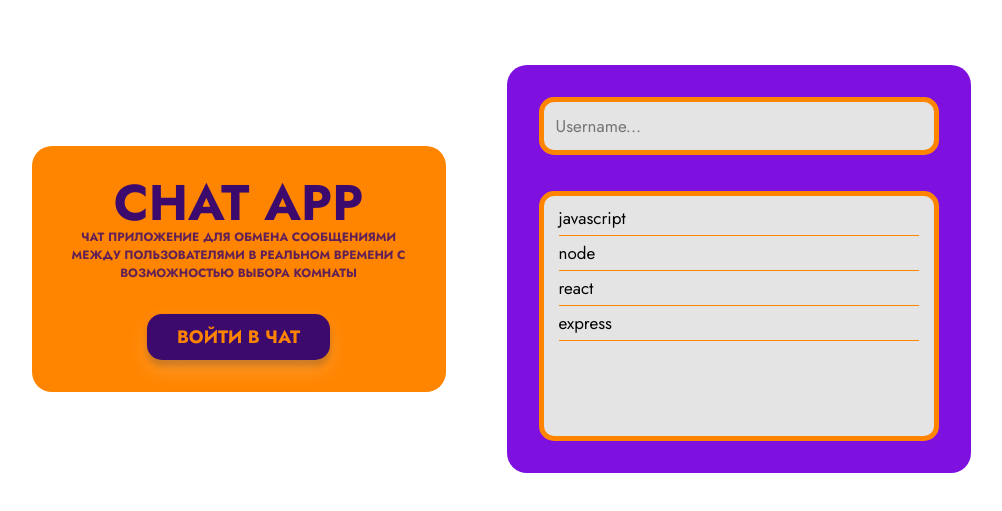
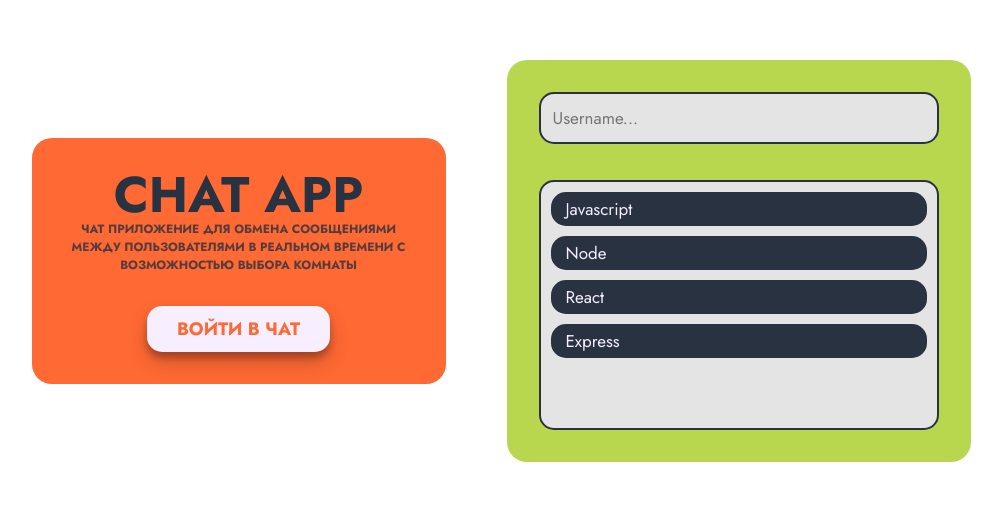
Before and after one commit to troyanskii-vladimir/realtime-chat-app, a React (Vite) app in the folder client/: page / in a window 1280 px wide. Shown: the part 139-650 px from the top of the page, without its empty margins (139-1141 px from the left). Built offline with nearby package versions, Linux system fonts and the light colour scheme; no server answers.

Commit message:
Вносит правки в дизайн главной страницы

```diff
--- a/client/index.html
+++ b/client/index.html
@@ -7,7 +7,11 @@
     <link rel="preconnect" href="https://fonts.googleapis.com">
     <link href="https://fonts.googleapis.com/css2?family=Jost:wght@400;700&display=swap" rel="stylesheet">
     <link rel="preconnect" href="https://fonts.gstatic.com" crossorigin>
-    <style>*: {box-sizing: border-box;}</style>
+    <style type="text/css">
+      body {
+        margin: 0;
+      }
+    </style>
   </head>
   <body>
     <div id="root"></div>
--- a/client/src/pages/home-page/home-page.tsx
+++ b/client/src/pages/home-page/home-page.tsx
@@ -52,7 +52,7 @@ function HomePage({userName, setUserName, room, setRoom, socket}: HomePageProps)
                 <input id={`radio-${index}`} type="radio" name="radio" value={obj} onChange={(evt) => {
                   setRoom(evt.target.value);
                 }} />
-                <label htmlFor={`radio-${index}`}>{obj}</label>
+                <label htmlFor={`radio-${index}`}>{`${obj[0].toLocaleUpperCase()}${obj.slice(1)}`}</label>
               </div>
             );
           })
--- a/client/src/pages/home-page/home.module.css
+++ b/client/src/pages/home-page/home.module.css
@@ -8,19 +8,20 @@
   box-sizing: border-box;
   max-width: 1000px;
   margin: auto;
+  background: rgba(0, 0, 0, 0);
 }
 .textContainer {
   width: 35%;
   margin: 0 auto 0 auto;
   padding: 32px;
-  background: rgba(255, 133, 0, 1.0);
+  background: rgba(255, 105, 51, 1);
   border-radius: 20px;
 }
 .mainTitle {
   font-family: 'Jost', sans-serif;
   font-weight: 700;
   font-style: normal;
-  color: #3C096C;
+  color: rgba(41, 50, 65, 1);
   font-size: 50px;
   letter-spacing: 0em;
   text-transform: uppercase;
@@ -29,12 +30,11 @@
   margin: 0;
 }
 .description {
-  color: red;
   font-family: 'Jost', sans-serif;
   font-weight: 700;
   font-size: 12px;
   text-transform: uppercase;
-  color: #3C096C;
+  color: rgba(41, 50, 65, 1);
   opacity: 0.8;
   margin: 0;
   text-align: center;
@@ -52,13 +52,13 @@
   font-weight: 700;
   font-size: 18px;
   text-transform: uppercase;
-  background-color: #3C096C;
-  color:rgb(255, 133, 0);
+  background-color: #f7eeff;
+  color:rgba(255, 105, 51, 1);
   transition: all 0.2s;
-  box-shadow: rgba(255, 255, 255, 0.19) 0px 10px 20px, rgba(0, 0, 0, 0.23) 0px 6px 6px;
+  box-shadow: rgba(0, 0, 0, 0.19) 0px 10px 20px, rgba(0, 0, 0, 0.23) 0px 6px 6px;
 }
-.btn:hover {
-  background-color: #f7eeff;
+  .btn:hover {
+  background-color: rgba(41, 50, 65, 1);
   box-shadow: rgba(0, 0, 0, 0.19) 0px 10px 20px, rgba(0, 0, 0, 0.23) 0px 6px 6px;
 }
 
@@ -67,7 +67,7 @@
   width: 40%;
   margin: 0 auto 0 auto;
   padding: 32px;
-  background: rgba(127, 17, 224, 1);
+  background: rgb(185, 214, 79);
   border-radius: 20px;
 }
 .input {
@@ -76,11 +76,11 @@
   border-radius: 15px;
   box-sizing: border-box;
   margin-bottom: 20px;
-  border: 5px solid rgb(255, 133, 0);
   background-color: rgb(228, 228, 228);
   font-family: 'Jost', sans-serif;
   font-weight: 400;
   font-size: 17px;
+  border: 2px solid rgba(41, 50, 65, 1);
 }
 .chatList {
   border-radius: 15px;
@@ -91,14 +91,19 @@
   display: flex;
   flex-direction: column;
   justify-content: start;
-  padding: 5px 15px;
+  padding: 5px 10px;
   margin-bottom: 0;
-  border: 5px solid rgb(255, 133, 0);
   background-color: rgb(228, 228, 228);
+  border: 2px solid rgb(41, 50, 65);
+  color: #f7eeff;
 }
-
 .form_radio_btn {
 	display: inline-block;
+  border-radius: 15px;
+  padding: 0 15px;
+  margin: 5px 0;
+  transition: all 0.2s;
+  background-color: rgb(41, 50, 65);
 }
 .form_radio_btn input[type=radio] {
 	display: none;
@@ -108,18 +113,16 @@
 	display: inline-block;
 	cursor: pointer;
 	line-height: 34px;
-	border-bottom: 1px solid rgb(255, 133, 0);
 	user-select: none;
-  background-color: rgb(228, 228, 228);
   font-family: 'Jost', sans-serif;
   font-weight: 400;
   font-size: 17px;
 }
-.form_radio_btn label:hover {
-  /* background-color: red; */
-  text-shadow: 2px 4px 3px rgba(0,0,0,0.3)
+.form_radio_btn:hover {
+  box-shadow: rgba(0, 0, 0, 0.25) 0px 20px 21px, rgba(0, 0, 0, 0.12) 0px -6px 15px, rgba(0, 0, 0, 0.12) 0px 3px 5px, rgba(0, 0, 0, 0.17) 0px 4px 5px, rgba(0, 0, 0, 0.09) 0px -3px 4px;
 }
 .form_radio_btn input[type=radio]:checked + label {
-  background-color: rgba(127, 17, 224, 0.2);
-  box-shadow: rgba(255, 133, 0, 0.55) 0px 50px 100px -10px, rgba(255, 133, 0, 0.1) 0px 30px 60px -10px, rgba(255, 133, 0, 0.65) 0px -2px 6px 0px inset;
+  height: 50px;
+  color: rgba(255, 105, 51, 1);
+  font-weight: 700;
 }
```
